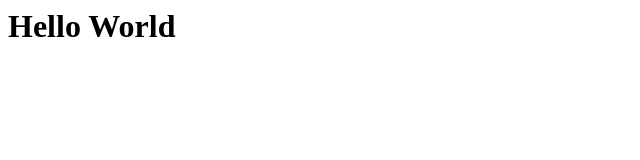
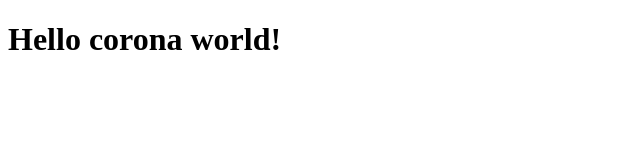
Before and after one commit to DedicatedRam/NewRep, a plain HTML site: page index.html in a window 1280 px wide. Shown: the whole page, without its empty margins (0-640 px from the left). Drawn offline with Linux system fonts and the light colour scheme.

Commit message:
Amended index with correct html

```diff
--- a/index.html
+++ b/index.html
@@ -1,3 +1,11 @@
-<html>
-<h1>Hello World</h2>
+<!DOCTYPE html>
+<html lang="en">
+<head>
+    <meta charset="UTF-8">
+    <meta name="viewport" content="width=device-width, initial-scale=1.0">
+    <title>Document</title>
+</head>
+<body>
+    <h1>Hello corona world!</h1>
+</body>
 </html>
```
